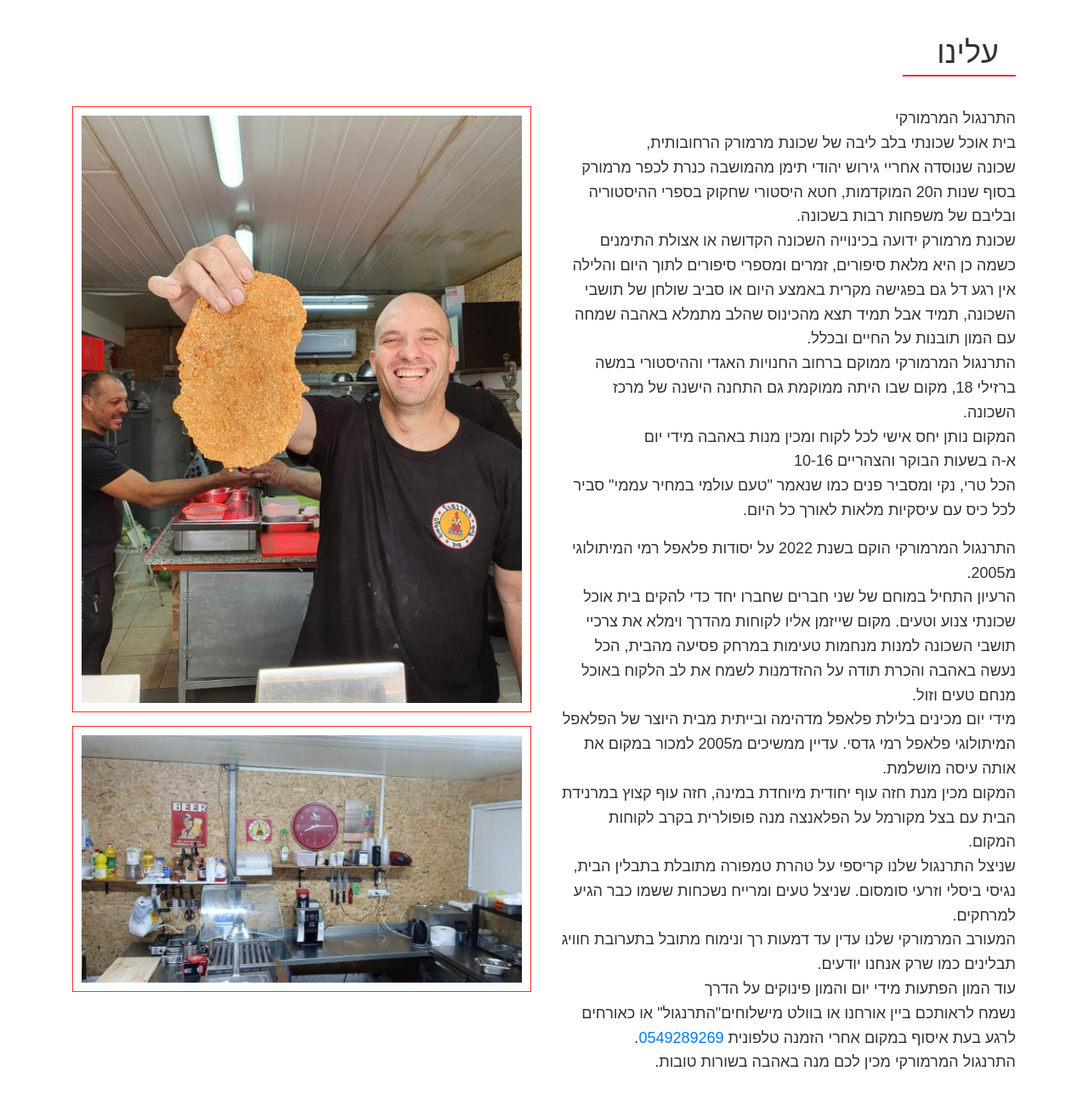
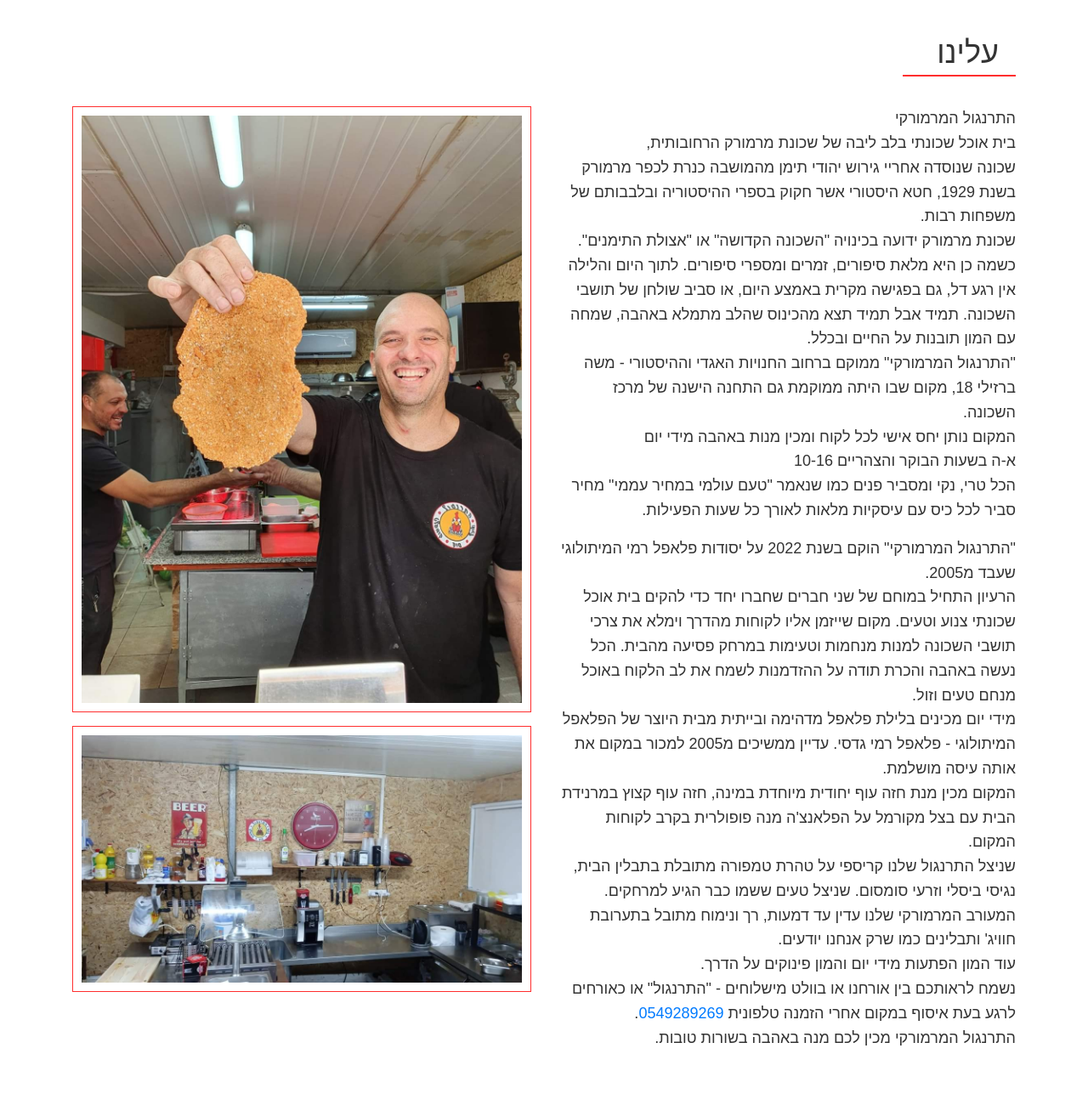
Before and after one commit to Ofir93/Hatarnegol, a plain HTML site: page index.html in a window 1280 px wide. Shown: the part 860-2160 px from the top of the page at 85% size. Drawn offline with nearby package versions, Linux system fonts and the light colour scheme.

Commit message:
updated about

```diff
--- a/index.html
+++ b/index.html
@@ -1,6 +1,5 @@
 <!DOCTYPE html>
 <html lang="en" dir="rtl">
-
   <head>
     <meta charset="utf-8" />
     <meta name="viewport" content="width=device-width, initial-scale=1.0" />
@@ -107,44 +106,46 @@
             <p>
               התרנגול המרמורקי <br />
               בית אוכל שכונתי בלב ליבה של שכונת מרמורק הרחובותית, <br />
-              שכונה שנוסדה אחריי גירוש יהודי תימן מהמושבה כנרת לכפר מרמורק בסוף
-              שנות ה20 המוקדמות, חטא היסטורי שחקוק בספרי ההיסטוריה ובליבם של
-              משפחות רבות בשכונה. <br />
-              שכונת מרמורק ידועה בכינוייה השכונה הקדושה או אצולת התימנים כשמה כן
-              היא מלאת סיפורים, זמרים ומספרי סיפורים לתוך היום והלילה אין רגע דל
-              גם בפגישה מקרית באמצע היום או סביב שולחן של תושבי השכונה, תמיד אבל
-              תמיד תצא מהכינוס שהלב מתמלא באהבה שמחה עם המון תובנות על החיים
-              ובכלל. <br />
-              התרנגול המרמורקי ממוקם ברחוב החנויות האגדי וההיסטורי במשה ברזילי
+              שכונה שנוסדה אחריי גירוש יהודי תימן מהמושבה כנרת לכפר מרמורק בשנת
+              1929, חטא היסטורי אשר חקוק בספרי ההיסטוריה ובלבבותם של משפחות
+              רבות. <br />
+              שכונת מרמורק ידועה בכינויה "השכונה הקדושה" או "אצולת התימנים".
+              <br />
+              כשמה כן היא מלאת סיפורים, זמרים ומספרי סיפורים. לתוך היום והלילה
+              אין רגע דל, גם בפגישה מקרית באמצע היום, או סביב שולחן של תושבי
+              השכונה. תמיד אבל תמיד תצא מהכינוס שהלב מתמלא באהבה, שמחה עם המון
+              תובנות על החיים ובכלל. <br />
+              "התרנגול המרמורקי" ממוקם ברחוב החנויות האגדי וההיסטורי - משה ברזילי
               18, מקום שבו היתה ממוקמת גם התחנה הישנה של מרכז השכונה.
               <br />המקום נותן יחס אישי לכל לקוח ומכין מנות באהבה מידי יום
               <br />
               א-ה בשעות הבוקר והצהריים 10-16 <br />
-              הכל טרי, נקי ומסביר פנים כמו שנאמר "טעם עולמי במחיר עממי" סביר לכל
-              כיס עם עיסקיות מלאות לאורך כל היום.
+              הכל טרי, נקי ומסביר פנים כמו שנאמר "טעם עולמי במחיר עממי" מחיר סביר לכל
+              כיס עם עיסקיות מלאות לאורך כל שעות הפעילות.
             </p>
             <p>
-              התרנגול המרמורקי הוקם בשנת 2022 על יסודות פלאפל רמי המיתולוגי
-              מ2005. <br />
+              "התרנגול המרמורקי" הוקם בשנת 2022 על יסודות פלאפל רמי המיתולוגי
+              שעבד מ2005. <br />
               הרעיון התחיל במוחם של שני חברים שחברו יחד כדי להקים בית אוכל
-              שכונתי צנוע וטעים. מקום שייזמן אליו לקוחות מהדרך וימלא את צרכיי
-              תושבי השכונה למנות מנחמות טעימות במרחק פסיעה מהבית, הכל נעשה באהבה
+              שכונתי צנוע וטעים. מקום שייזמן אליו לקוחות מהדרך וימלא את צרכי
+              תושבי השכונה למנות מנחמות וטעימות במרחק פסיעה מהבית. הכל נעשה באהבה
               והכרת תודה על ההזדמנות לשמח את לב הלקוח באוכל מנחם טעים וזול.
               <br />
               מידי יום מכינים בלילת פלאפל מדהימה ובייתית מבית היוצר של הפלאפל
-              המיתולוגי פלאפל רמי גדסי. עדיין ממשיכים מ2005 למכור במקום את אותה
+              המיתולוגי - פלאפל רמי גדסי. עדיין ממשיכים מ2005 למכור במקום את אותה
               עיסה מושלמת. <br />
               המקום מכין מנת חזה עוף יחודית מיוחדת במינה, חזה עוף קצוץ במרנידת
-              הבית עם בצל מקורמל על הפלאנצה מנה פופולרית בקרב לקוחות המקום.
+              הבית עם בצל מקורמל על הפלאנצ'ה מנה פופולרית בקרב לקוחות המקום.
               <br />
               שניצל התרנגול שלנו קריספי על טהרת טמפורה מתובלת בתבלין הבית, נגיסי
-              ביסלי וזרעי סומסום. שניצל טעים ומרייח נשכחות ששמו כבר הגיע
+              ביסלי וזרעי סומסום. שניצל טעים ששמו כבר הגיע
               למרחקים. <br />
-              המעורב המרמורקי שלנו עדין עד דמעות רך ונימוח מתובל בתערובת חוויג
-              תבלינים כמו שרק אנחנו יודעים. <br />
-              עוד המון הפתעות מידי יום והמון פינוקים על הדרך <br />
-              נשמח לראותכם ביין אורחנו או בוולט מישלוחים"התרנגול" או כאורחים
-              לרגע בעת איסוף במקום אחרי הזמנה טלפונית  <a href="tel:+972549289269">0549289269</a>. <br />
+              המעורב המרמורקי שלנו עדין עד דמעות, רך ונימוח מתובל בתערובת חוויג'
+              ותבלינים כמו שרק אנחנו יודעים. <br />
+              עוד המון הפתעות מידי יום והמון פינוקים על הדרך. <br />
+              נשמח לראותכם בין אורחנו או בוולט מישלוחים - "התרנגול" או כאורחים
+              לרגע בעת איסוף במקום אחרי הזמנה טלפונית
+              <a href="tel:+972549289269">0549289269</a>. <br />
               התרנגול המרמורקי מכין לכם מנה באהבה בשורות טובות.
             </p>
           </div>
```
